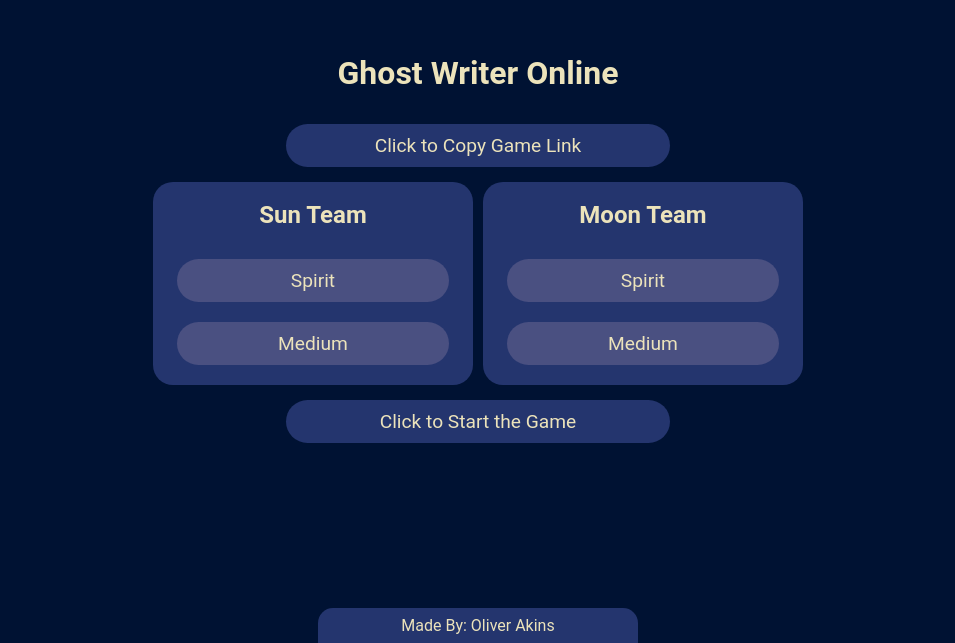
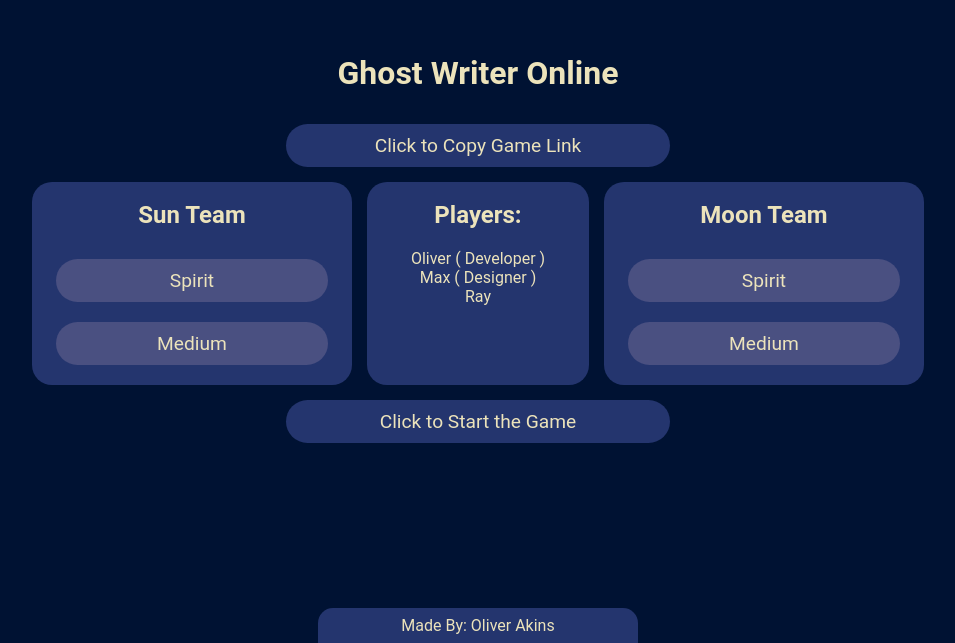
Before and after one commit to Oliver-Akins/Phantom-Ink-Online, a Vue app in the folder web/: page / in a window 1280 px wide. Shown: the part 157-800 px from the top of the page, without its empty margins (162-1117 px from the left). Built offline with nearby package versions, Linux system fonts and the light colour scheme.

Commit message:
Add a primitive player list, this will show the player name and their role

```diff
--- a/web/src/components/PlayerList.vue
+++ b/web/src/components/PlayerList.vue
@@ -1,17 +1,61 @@
 <template>
-	<div></div>
+	<div id="player_list" class="centre">
+		<h2>Players:</h2>
+		<div
+			v-for="player in players"
+			:key="player.name"
+		>
+			{{ player.name }}
+			<span v-if="player.role" class="player-role">
+				( {{ player.role }} )
+			</span>
+		</div>
+	</div>
 </template>
 
 <script>
 export default {
-	name: ``,
+	name: `PlayerList`,
 	components: {},
-	computed: {},
+	computed: {
+		isHost() {
+			return false;
+		},
+		players() {
+			return [
+				{
+					name: `Oliver`,
+					role: `Developer`
+				},
+				{
+					name: `Max`,
+					role: `Designer`
+				},
+				{
+					name: `Ray`,
+				}
+			]
+			//return this.$store.state.players;
+		}
+	},
 	methods: {},
+	sockets: {
+		NewPlayer() {},
+		PlayerUpdate() {},
+	},
 }
 </script>
 
-<style>
-@import "css/theme.css";
-@import "css/style.css";
+<style scoped>
+@import "../css/theme.css";
+@import "../css/style.css";
+
+#player_list {
+	background-color: var(--background2);
+	color: var(--background2-text);
+	padding: 0 15px 15px;
+	border-radius: 20px;
+	margin: 5px 10px;
+	width: 15%;
+}
 </style>
```
